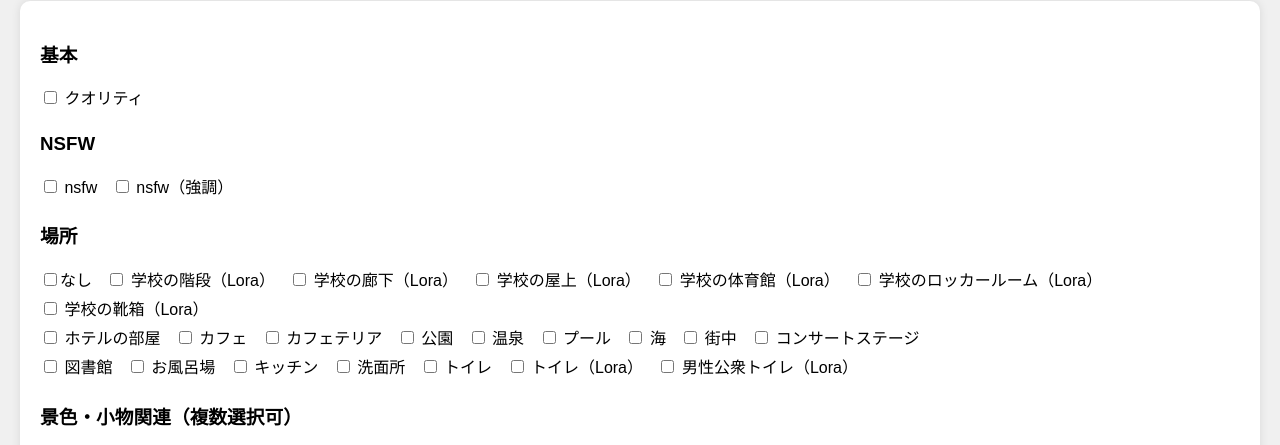
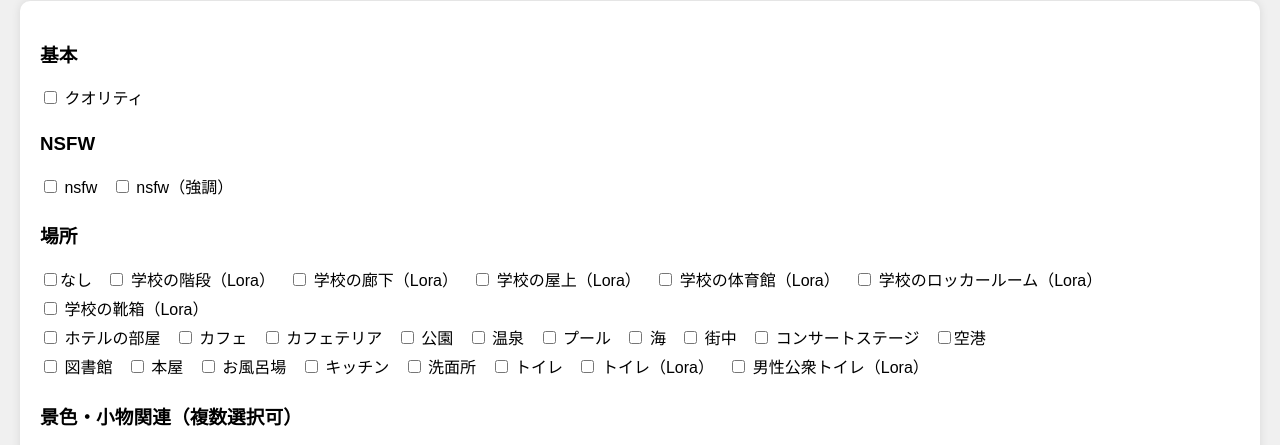
Before and after one commit to yassyyuki/PromptGenerator, a plain HTML site: page index.html in a window 1280 px wide. Shown: the part 99-544 px from the top of the page. Drawn offline with Linux system fonts and the light colour scheme.

Commit message:
色々と追加

```diff
--- a/index.html
+++ b/index.html
@@ -94,8 +94,10 @@
             <label class="title-checkbox"><input type="checkbox" data-category="場所" data-title="海" data-prompt="ocean"> 海</label>
             <label class="title-checkbox"><input type="checkbox" data-category="場所" data-title="街中" data-prompt="in city street"> 街中</label>
             <label class="title-checkbox"><input type="checkbox" data-category="場所" data-title="コンサートステージ" data-prompt="at concert stage"> コンサートステージ</label>
+            <label class="title-checkbox"><input type="checkbox" data-category="場所" data-title="空港" data-prompt="(at airport)">空港</label>
             <br/>
             <label class="title-checkbox"><input type="checkbox" data-category="場所" data-title="図書館" data-prompt="(library)"> 図書館</label>
+            <label class="title-checkbox"><input type="checkbox" data-category="場所" data-title="本屋" data-prompt="(bookstore)"> 本屋</label>
             <label class="title-checkbox"><input type="checkbox" data-category="場所" data-title="お風呂場" data-prompt="(bathroom)"> お風呂場</label>
             <label class="title-checkbox"><input type="checkbox" data-category="場所" data-title="キッチン" data-prompt="(kitchen)"> キッチン</label>
             <label class="title-checkbox"><input type="checkbox" data-category="場所" data-title="洗面所" data-prompt="(washroom)"> 洗面所</label>
@@ -133,6 +135,9 @@
             <label class="title-checkbox"><input type="checkbox" data-category="景色関連22" data-title="手にマイクを持つ" data-prompt="(holding a microphone in her hand)"> 手にマイクを持つ</label>
             <label class="title-checkbox"><input type="checkbox" data-category="景色関連23" data-title="高層ビル" data-prompt="(Skyscraper)"> 高層ビル</label>
             <label class="title-checkbox"><input type="checkbox" data-category="景色関連25" data-title="テーブル" data-prompt="(table)"> テーブル</label>
+            <br>
+            <label class="title-checkbox"><input type="checkbox" data-category="景色関連25" data-title="雨" data-prompt="(rain)"> 雨</label>
+            <label class="title-checkbox"><input type="checkbox" data-category="景色関連25" data-title="雪" data-prompt="(snowing)"> 雪</label>
 
             <!-- 他のタイトルも同様に追加 -->
         </div>
@@ -270,6 +275,7 @@
             <label class="title-checkbox"><input type="checkbox" data-category="服装" data-title="白衣" data-prompt="(white coat)"> 白衣</label>
             <br/>
             <label class="title-checkbox"><input type="checkbox" data-category="服装" data-title="袴" data-prompt="(Hakama)"> 袴</label>
+            <label class="title-checkbox"><input type="checkbox" data-category="服装" data-title="白シャツ" data-prompt="(shirt formal)"> 白シャツ</label>
             <br/>
             <label class="title-checkbox"><input type="checkbox" data-category="服装" data-title="アイドル衣装" data-prompt="(idol costume)"> アイドル衣装</label>
             <label class="title-checkbox"><input type="checkbox" data-category="服装" data-title="黒いドレス" data-prompt="(little black dress)"> 黒いドレス</label>
@@ -346,6 +352,7 @@
             <label class="title-checkbox"><input type="checkbox" data-category="下の服" data-title="スカート（紺）" data-prompt="(wearing a dark blue skirt)"> スカート（紺）</label>
             <label class="title-checkbox"><input type="checkbox" data-category="下の服" data-title="スカート（白）" data-prompt="(wearing a white skirt)"> スカート（白）</label>
             <label class="title-checkbox"><input type="checkbox" data-category="下の服" data-title="スカート（黒）" data-prompt="(wearing a black skirt)"> スカート（黒）</label>
+            <label class="title-checkbox"><input type="checkbox" data-category="下の服" data-title="パンツ（黒）" data-prompt=" ((black pants))"> パンツ（黒）</label>
             <label class="title-checkbox"><input type="checkbox" data-category="下の服" data-title="ショーパン" data-prompt="<lora:dolphin_shorts_v0.1:1>, dolphin shorts"> ショーパン（Lora）</label>
             <label class="title-checkbox"><input type="checkbox" data-category="下の服" data-title="ショーパン（ジーンズ）" data-prompt="<lora:denim_shorts_v0.2:1> 1girl, high-waist shorts"> ショーパン（ジーンズ）（Lora）</label>
         </div>
@@ -588,6 +595,30 @@
             <label class="title-checkbox"><input type="checkbox" data-category="ペニスなし" data-title="ペニスなし" data-prompt="(no penis)"> ペニスなし</label>
         </div> -->
         <!-- 他のカテゴリーも同様に追加 -->
+        <!-- Category: Add detail -->
+        <div class="category">
+            <h3>清楚少女まとめ</h3>
+            <label class="title-checkbox"><input type="checkbox" data-category="清楚少女まとめ" data-title="柔道" data-prompt="((8k, best quality, masterpiece, ultra highres:1.2)), 1girl, young woman, ((nsfw)), ((put on white Judo uniform)), ((Judo)), ((<lora:school_gym_v0.1:0.3> school gym, backlighting)), ((nipple)),  (posing), {long hair | ponytail }, bangs, {  | light smile}, look at viewer, ((shirtless)), large breast, {sitting | standing}, {(black pantie) | (white pantie) | (pink pantie)}, <lora:more_details:0.2>">柔道</label>
+            <label class="title-checkbox"><input type="checkbox" data-category="清楚少女まとめ" data-title="本屋さん" data-prompt="((8k, best quality, masterpiece, ultra highres:1.2)), 1girl, young woman, ((nsfw)), (holding a book), (at bookstore), ((nipple)),  (posing), {long hair | ponytail | bobcut }, (bangs), {  | light smile}, look at viewer, ((shirtless)), large breast, {sitting | standing}, {(black pantie) | (white pantie) | (pink pantie)}, <lora:more_details:0.2>">本屋さん</label>
+            <label class="title-checkbox"><input type="checkbox" data-category="清楚少女まとめ" data-title="ゲーマー" data-prompt="((8k, best quality, masterpiece, ultra highres:1.2)), 1girl, young woman, ((nsfw)), (headphones), (playing video game), watching TV, ((holding a GameController with hand)), {long hair | ponytail | bobcut}, bangs, from side, {  | light smile}, look at viewer, {(hoodie jacket) | (pajamas)}, ((shirtless)), large breast, {(black pantie) | (white pantie) | (pink pantie)}, ((nipple)), sitting, <lora:more_details:0.2>">ゲーマー</label>
+            <!-- <label class="title-checkbox"><input type="checkbox" data-category="清楚少女まとめ" data-title="柔道" data-prompt="">柔道</label>
+            <label class="title-checkbox"><input type="checkbox" data-category="清楚少女まとめ" data-title="柔道" data-prompt="">柔道</label>
+            <label class="title-checkbox"><input type="checkbox" data-category="清楚少女まとめ" data-title="柔道" data-prompt="">柔道</label>
+            <label class="title-checkbox"><input type="checkbox" data-category="清楚少女まとめ" data-title="柔道" data-prompt="">柔道</label>
+            <label class="title-checkbox"><input type="checkbox" data-category="清楚少女まとめ" data-title="柔道" data-prompt="">柔道</label>
+            <label class="title-checkbox"><input type="checkbox" data-category="清楚少女まとめ" data-title="柔道" data-prompt="">柔道</label>
+            <label class="title-checkbox"><input type="checkbox" data-category="清楚少女まとめ" data-title="柔道" data-prompt="">柔道</label>
+            <label class="title-checkbox"><input type="checkbox" data-category="清楚少女まとめ" data-title="柔道" data-prompt="">柔道</label>
+            <label class="title-checkbox"><input type="checkbox" data-category="清楚少女まとめ" data-title="柔道" data-prompt="">柔道</label>
+            <label class="title-checkbox"><input type="checkbox" data-category="清楚少女まとめ" data-title="柔道" data-prompt="">柔道</label>
+            <label class="title-checkbox"><input type="checkbox" data-category="清楚少女まとめ" data-title="柔道" data-prompt="">柔道</label>
+            <label class="title-checkbox"><input type="checkbox" data-category="清楚少女まとめ" data-title="柔道" data-prompt="">柔道</label>
+            <label class="title-checkbox"><input type="checkbox" data-category="清楚少女まとめ" data-title="柔道" data-prompt="">柔道</label>
+            <label class="title-checkbox"><input type="checkbox" data-category="清楚少女まとめ" data-title="柔道" data-prompt="">柔道</label>
+            <label class="title-checkbox"><input type="checkbox" data-category="清楚少女まとめ" data-title="柔道" data-prompt="">柔道</label>
+            <label class="title-checkbox"><input type="checkbox" data-category="清楚少女まとめ" data-title="柔道" data-prompt="">柔道</label> -->
+            <!-- 他のタイトルも同様に追加 -->
+        </div>
     </div>
 
     <div class="container final">
```
